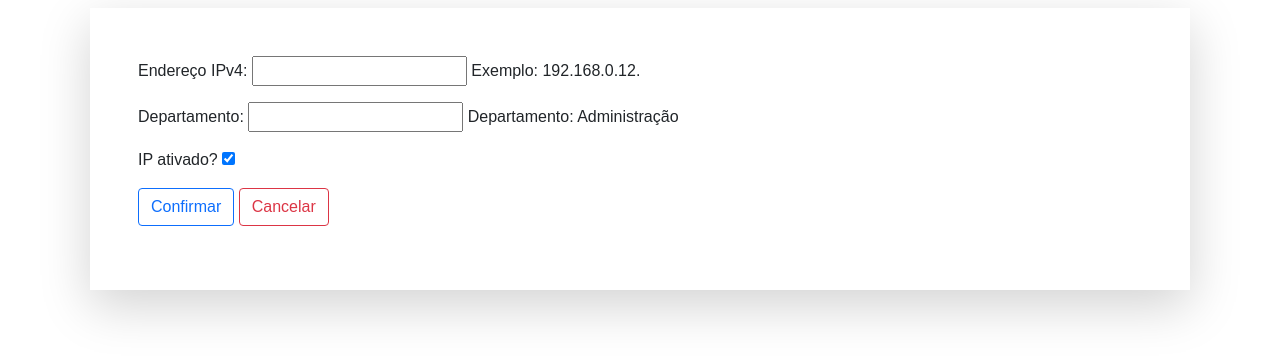
After one commit to TrendingTechnology/miridam, a Django app: template ip/templates/update.html in a window 1280 px wide. The commit adds this page. Shown: the top 360 px of the page. Run offline with Django 3.2, Linux system fonts and the light colour scheme; the template is opened without the code that fills it: values that come from a table or form of the project are taken from there, others are empty; some web fonts are replaced.

Commit message:
implementa updateview

```diff
--- a/ip/templates/index.html
+++ b/ip/templates/index.html
@@ -33,7 +33,7 @@
         <td>{{ip.department}}</td>
         <td>
             <a href="{{ ip.get_absolute_url }}" class="btn btn-success"><i class="fas fa-eye"></i></a>
-            <a class="btn btn-primary"><i class="far fa-edit"></i></a>
+            <a href="{% url 'ip:edit' ip.pk %}" class="btn btn-primary"><i class="far fa-edit"></i></a>
             <a href="{% url 'ip:delete' ip.id %}" class="btn btn-danger"><i class="fas fa-trash-alt"></i></a>
         </td>
         {% empty %}
--- /dev/null
+++ b/ip/templates/update.html
@@ -0,0 +1,12 @@
+{% extends 'base.html' %}
+{% block title %}
+<title>Editar IP</title>
+{% endblock title %}
+{% block content %}
+<form method="post">
+    {% csrf_token %}
+    {{ form.as_p }}
+    <button type="submit" class="btn btn-outline-primary">Confirmar</button>
+    <a href="{% url 'ip:list' %}" class="btn btn-outline-danger">Cancelar</a>
+</form>
+{% endblock content %}
--- a/ip/urls.py
+++ b/ip/urls.py
@@ -8,4 +8,5 @@
     path('detalhes/<int:pk>/', views.IpDetailView.as_view(), name='detail_ip'),
     path('cadastrar/', views.register_ipv4, name='register'),
     path('deletar/<int:pk>', views.IpDeleteView.as_view(), name='delete'),
+    path('editar/<int:pk>', views.IpUpdateView.as_view(), name='edit'),
 ]
--- a/ip/views.py
+++ b/ip/views.py
@@ -57,3 +57,9 @@
     model = IP
     template_name = 'detail.html'
     context_object_name = 'ip'
+
+
+class IpUpdateView(generic.UpdateView):
+    model = IP
+    template_name = 'update.html'
+    fields = '__all__'
```
